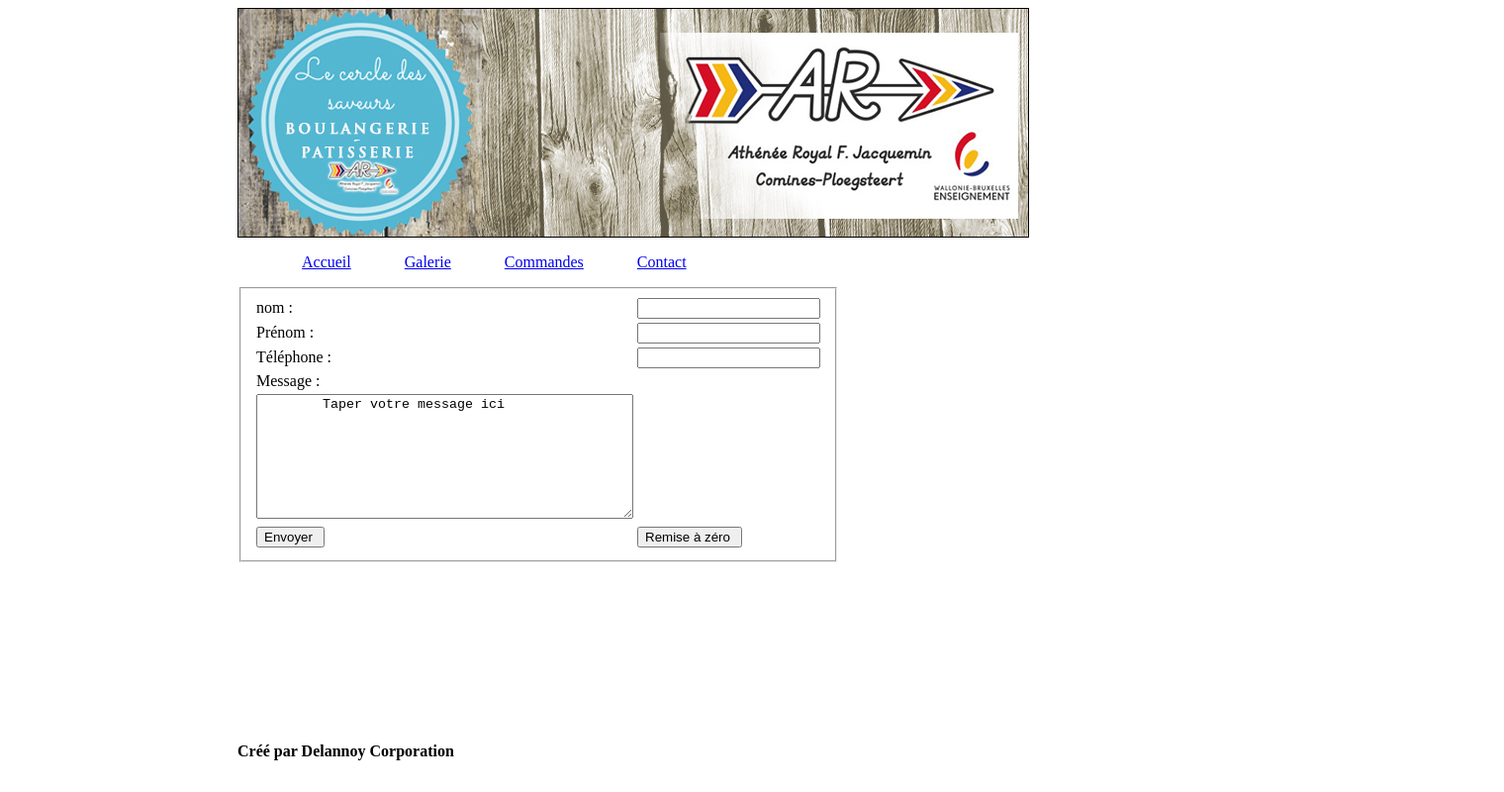
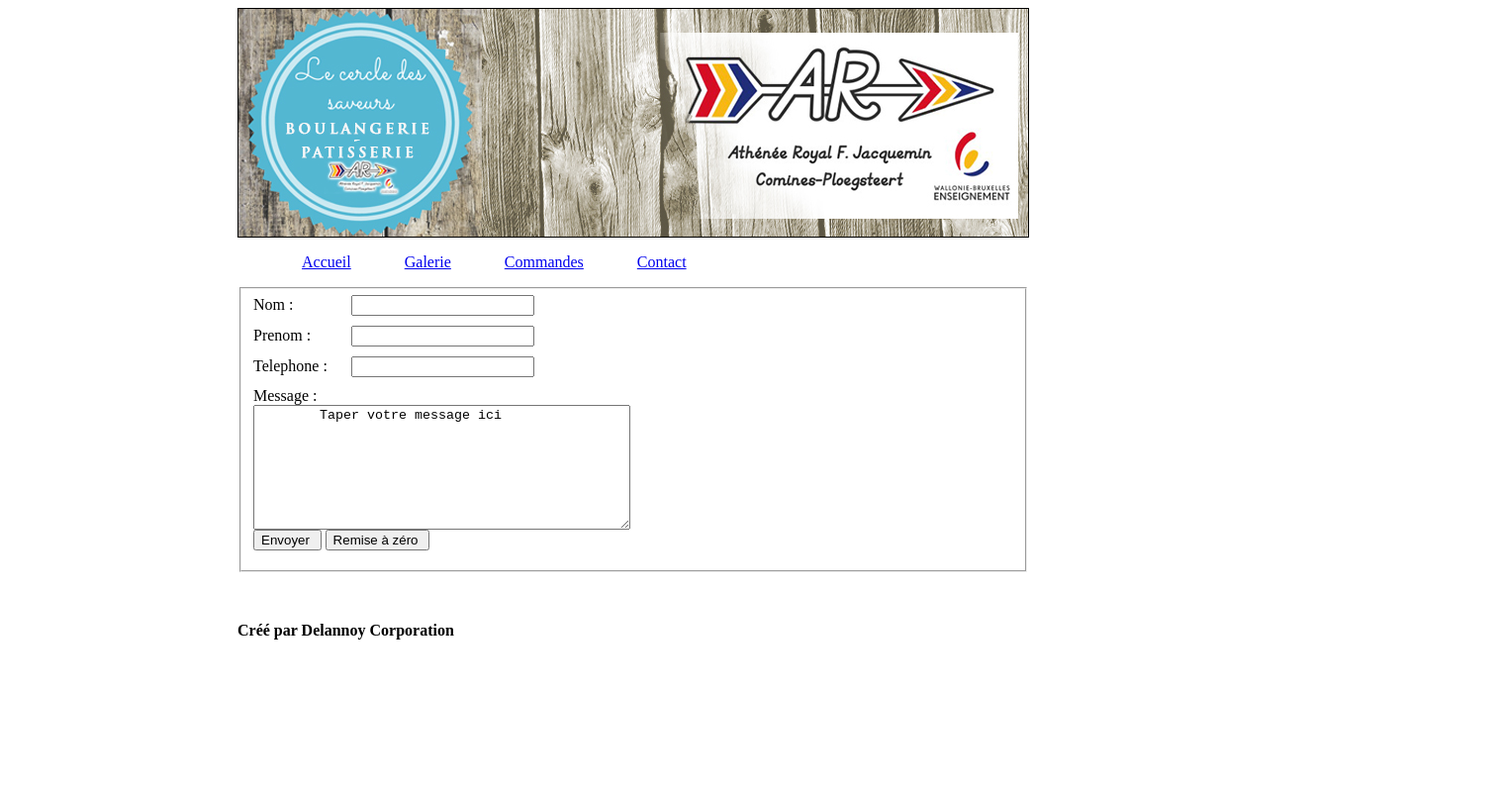
Before and after one commit to ldelannoy/webexam, a plain HTML site: page contact.html in a window 1280 px wide. Shown: the whole page at 99% size, 1520 px wide, since content can reach past the window. Drawn offline with Linux system fonts and the light colour scheme.

Commit message:
Modification page contact

```diff
--- a/contact.html
+++ b/contact.html
@@ -18,42 +18,36 @@
 			</ul>
 		</nav>
 
-	<div id="leftsidebar">
-		<fieldset>
-		<form method="post" action="cible.php">
-	<table>
 
-	<tr>
-	<td> nom :</td>
-	<td><input type="text" name="nom"></td>
-	</tr>
-	<tr>
-	<td> Prénom :</td>
-	<td><input type="text" name="prenom"></td>
-	</tr>
-	<tr>
-	<td> Téléphone :</td>
-	<td><input type="text" name="telephone"></td>
-	</tr>
-	<tr>
-	<td> Message :</td>
-	</tr>
-	<tr>
-	<td><textarea name="nom" rows="8" cols="45">
+	<fieldset>
+
+	<form method="post" action="cible.php">
+	<div class="contact">
+	<div>
+	<label for="nom">Nom :</label>
+	<input type="text" name="nom" id="nom">
+	</div>
+	<div>
+	<label for="prenom">Prenom :</label>
+	<input type="text" name="prenom" id="prenom">
+	</div>
+	<div>
+	<label for="telephone">Telephone :</label>
+	<input type="text" name="telephone" id="telephone">
+	</div>
+	<div>
+	<label for="message">Message :</label>
+	<textarea name="message" rows="8" cols="45">
 	Taper votre message ici
-	</textarea></td>
-	</tr>
+	</textarea>
+	</div>
+	<input type="button" value="Envoyer ">
+	<input type="reset" value="Remise à zéro ">
+	</form>
+	</div>
+	</fieldset>
 
 
-
-	<td> <input type="button" value="Envoyer "> </td>
-	<td><input type="reset" value="Remise à zéro "></td>
-	</tr>
-	</table>
-	</form>
-	</fieldset>
-
-	</div>
   </body>
   <footer>
 		<strong>Créé par Delannoy Corporation</strong>
--- a/site.css
+++ b/site.css
@@ -1,41 +1,61 @@
+body {
+background-color: white;
+min-height: 100%;
+}
 
-
-body {background-color: white;
-min-height: 100%;}
-#principale{width: 800px;
+#principale {
+width: 800px;
 min-height: 100%;
 background-color: white;
 margin-left:auto;
 margin-right:auto;
+padding: 0 40px 30px 40px;
+}
 
-padding: 0 40px 30px 40px;}
 header {
 font-size: 100px;
-
-
 border: 1px solid #000;
-
 background: url(images/boulangerie2.jpg) no-repeat;
 background-size: auto;
 background-size: 799px 230px;
-height: 230px;}
-#menu ul{
+height: 230px;
+}
+
+#menu ul {
 color: red;
 text-align: left;
 text-decoration: none;
 }
-#menu ul li{
+
+#menu ul li {
 text-decoration: none;
 display: inline;
 margin-left: 25px;
 margin-right: 25px;
+}
 
+.contact {
+width: 100%;
+}
 
+.contact label {
+display: inline-block;
+width: 95px;
 }
-#leftsidebar {
-	width: 575px;
-	float:left;
+
+.contact input {
+display: inline-block;
+margin-bottom: 10px;
 }
+
+.contact textarea {
+display: block;
+}
+
+.contact textarea {
+vertical-align: top;
+}
+
 #rightSidebar {
 width: 220px;
 margin-right: 0;
@@ -46,13 +66,10 @@ height: 230px;}
 
 .container {   /* Parent de contenu et connexion */
 display: flex;
-
 }
 
 .contenu {  /* Enfant du container */
 width: 600px;
-
-
 }
 
 .connexion {  /* Enfant du container */
@@ -63,18 +80,16 @@ width: 600px;
 HEIGHT: 300PX;
 }
 
-footer{
+.contact-flex {
+display: flex;
+justify-content: space-evenly;
+}
 
+footer {
 background:#FFFFFF;
-
-position:absolute;
-
-bottom:0;
-
-width:100%;
-
-padding-top:50px;
-
-height:50px;
-
+position: relative;
+bottom: 0;
+width: 100%;
+padding-top: 50px;
+height: 50px;
 }
```
Also changed, not shown: index.html (+1 -1 lines). Lines whose indentation alone changed are shown as unchanged.
